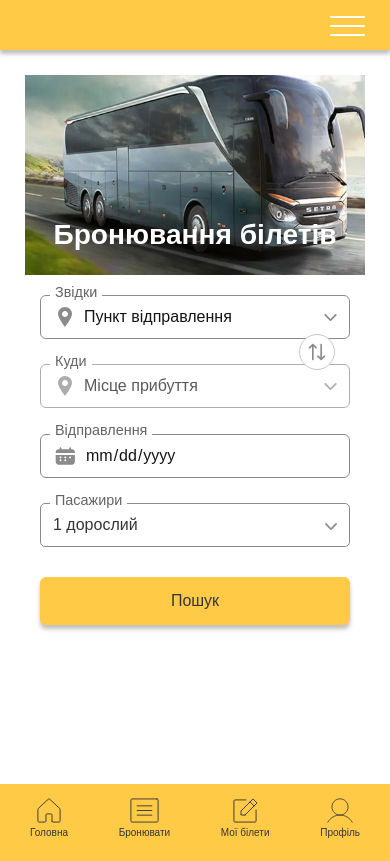
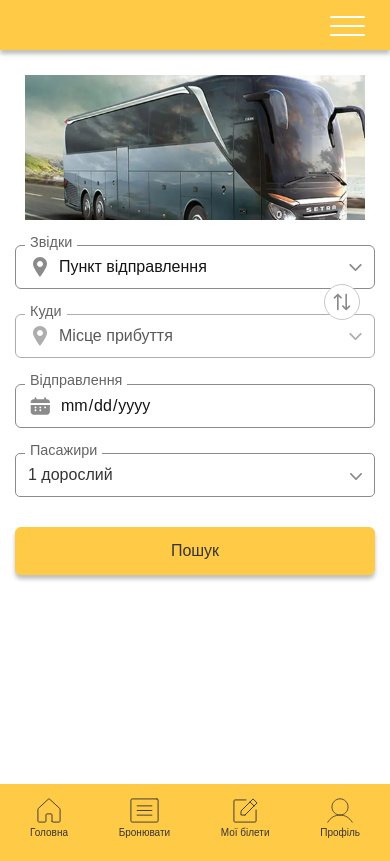
Before and after one commit to viktor-kindrat/finish, a React (Create React App) app: page / in a window 390 px wide. Built offline with nearby package versions, Linux system fonts and the light colour scheme.

Commit message:
layout fixes

```diff
--- a/src/Components/Home/Styles/Home.css
+++ b/src/Components/Home/Styles/Home.css
@@ -69,6 +69,7 @@ input[type=date]::-webkit-calendar-picker-indicator {
   background: rgba(255, 255, 255, 0.8);
   box-shadow: 0px 4px 4px 0px rgba(0, 0, 0, 0.25);
   padding: 8px 15px;
+  z-index: 6;
 }
 .Home .Home__booking_full {
   width: 100%;
@@ -394,11 +395,15 @@ input[type=date]::-webkit-calendar-picker-indicator {
     top: -75px;
   }
   .Home .Home__booking {
-    width: 100%;
+    width: calc(100% + 50px);
     border: none;
     box-shadow: none;
     background: transparent;
     align-items: flex-start;
+    background: #ffffff;
+    margin-top: -25px;
+    position: relative;
+    left: -25px;
   }
   .Home .Home__booking .Home__booking-place {
     width: 100%;
--- a/src/Components/Home/Styles/Home.scss
+++ b/src/Components/Home/Styles/Home.scss
@@ -74,6 +74,7 @@ input[type="date"]::-webkit-calendar-picker-indicator {
         background: rgba(255, 255, 255, 0.80);
         box-shadow: 0px 4px 4px 0px rgba(0, 0, 0, 0.25);
         padding: 8px 15px;
+        z-index: 6;
 
         &_full {
             width: 100%;
@@ -447,11 +448,15 @@ input[type="date"]::-webkit-calendar-picker-indicator {
         }
 
         .Home__booking {
-            width: 100%;
+            width: calc(100% + 50px);
             border: none;
             box-shadow: none;
             background: transparent;
             align-items: flex-start;
+            background: #ffffff;
+            margin-top: -25px;
+            position: relative;
+            left: -25px;
 
             .Home__booking-place {
                 width: 100%;
--- a/src/CoreStyles/index.css
+++ b/src/CoreStyles/index.css
@@ -187,3 +187,7 @@ template {
   color: #141414;
   font-family: "Arial", serif;
 }
+
+body {
+  overflow-x: hidden;
+}
--- a/src/CoreStyles/index.scss
+++ b/src/CoreStyles/index.scss
@@ -8,3 +8,7 @@
     color: #141414;
     font-family: "Arial", serif;
 }
+
+body {
+    overflow-x: hidden;
+}
```
